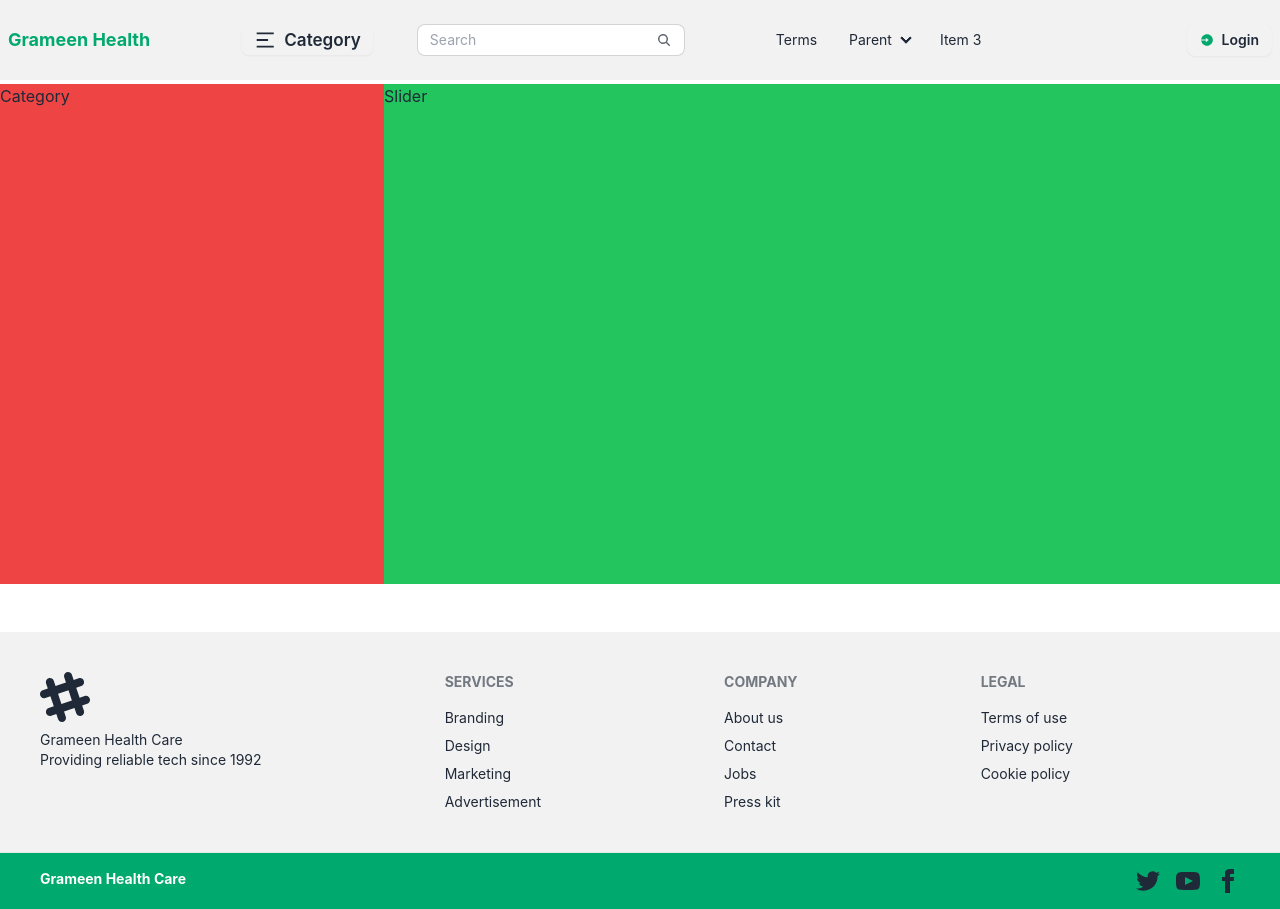
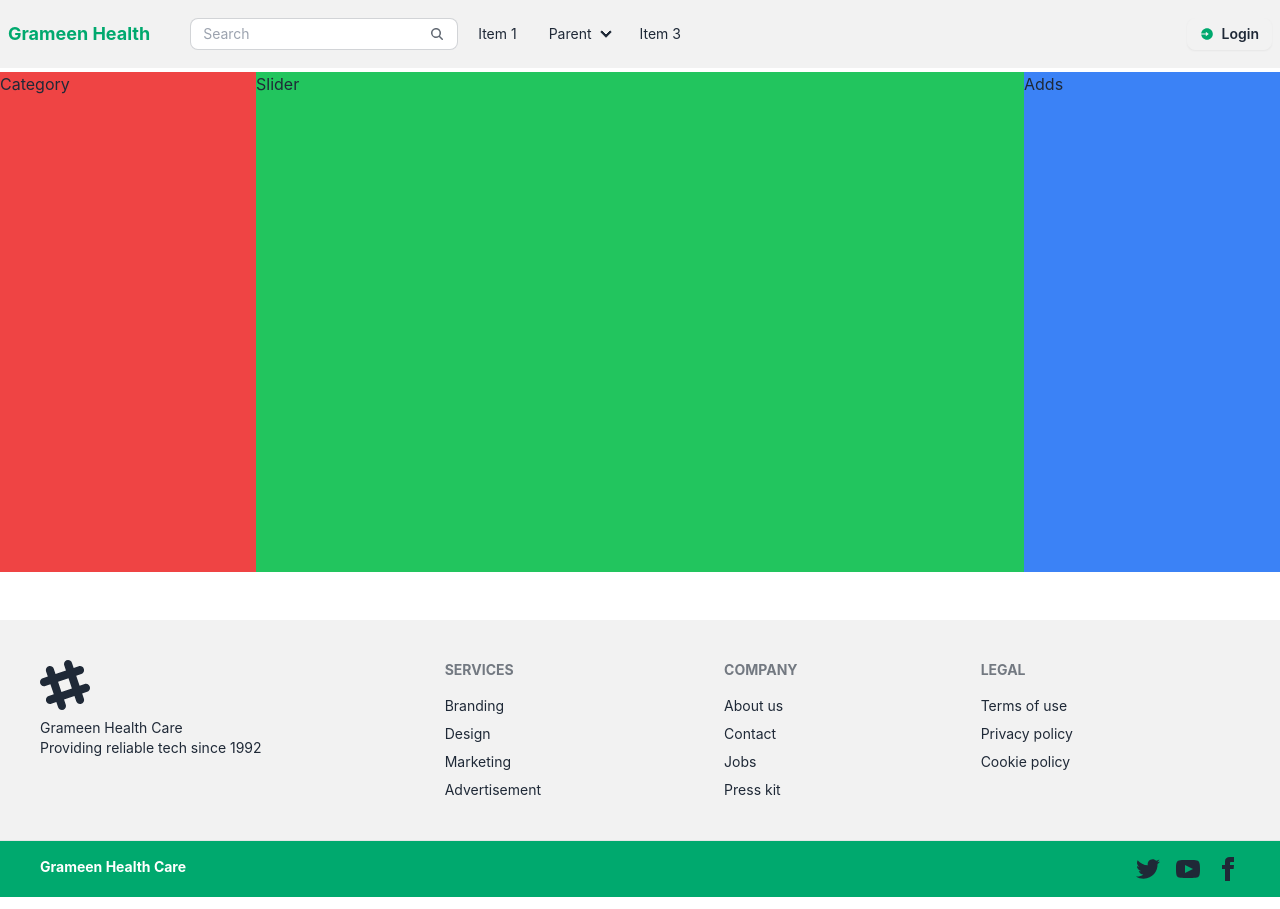
Before and after one commit to nurealammiaji/grameen-health-client, a React (Vite) app: page / in a window 1280 px wide. Built offline with nearby package versions, Linux system fonts and the light colour scheme.

Commit message:
style modified

```diff
--- a/package.json
+++ b/package.json
@@ -21,6 +21,7 @@
     "react-icons": "^5.3.0",
     "react-router-dom": "^6.26.1",
     "sort-by": "^1.2.0",
+    "swiper": "^11.1.11",
     "theme-change": "^2.5.0"
   },
   "devDependencies": {
--- a/src/components/Hero/Hero.jsx
+++ b/src/components/Hero/Hero.jsx
@@ -2,9 +2,10 @@ import React from 'react'
 
 const Hero = () => {
     return (
-        <div className="flex mt-3">
-            <div className="w-[30%] bg-red-500 h-[500px]">Category</div>
-            <div className="w-[70%] bg-green-500">Slider</div>
+        <div className="lg:flex">
+            <div className="w-[100%] hidden lg:block lg:w-[20%] bg-red-500 h-[500px]">Category</div>
+            <div className="w-[100%] lg:w-[60%] bg-green-500 h-[500px]">Slider</div>
+            <div className="w-[100%] lg:w-[20%] bg-blue-500 h-[500px]">Adds</div>
         </div>
     )
 }
--- a/src/components/Navbar/Navbar.jsx
+++ b/src/components/Navbar/Navbar.jsx
@@ -13,10 +13,35 @@ const Navbar = () => {
         logout();
     }
 
+    const pageLinks = <>
+        <li><NavLink to={"/terms"}>Terms</NavLink></li>
+        <li>
+            <a>Parent</a>
+            <ul className="p-2">
+                <li><a>Submenu 1</a></li>
+                <li><a>Submenu 2</a></li>
+            </ul>
+        </li>
+        <li><a>Item 3</a></li>
+    </>
+
+    const categoryLinks = <>
+        <li><NavLink to={"/terms"}>Cat Terms</NavLink></li>
+        <li>
+            <a>Cat Parent</a>
+            <ul className="p-2">
+                <li><a>Submenu 1</a></li>
+                <li><a>Submenu 2</a></li>
+            </ul>
+        </li>
+        <li><a>Cat Item 3</a></li>
+    </>;
+
     return (
         <nav>
             <div className="navbar bg-base-200 fixed z-50">
-                <div className="">
+                {/* Mobile Category */}
+                <div>
                     <details className="dropdown" >
                         <summary tabIndex={0} role="button" className="btn btn-sm lg:hidden" onClick={() => setMenuToggle(!menuToggle)} >
                             {
@@ -26,43 +51,10 @@ const Navbar = () => {
                             }
                         </summary>
                         <ul tabIndex={0} className="menu menu-sm dropdown-content bg-base-200 rounded-box z-[1] mt-3 w-52 p-2 shadow">
-                            <li><NavLink to={"/terms"}>Terms</NavLink></li>
-                            <li>
-                                <a>Parent</a>
-                                <ul className="p-2">
-                                    <li><a>Submenu 1</a></li>
-                                    <li><a>Submenu 2</a></li>
-                                </ul>
-                            </li>
-                            <li><a>Item 3</a></li>
+                            {categoryLinks}
                         </ul>
                     </details>
                     <Link to={"/"} className="min-w-full lg:min-w-max font-bold text-success lg:text-lg">Grameen Health</Link>
-                </div>
-                <div className="ml-20 navbar">
-                    {/* Category Links */}
-                    <div>
-                        <details className="dropdown" >
-                            <summary tabIndex={0} role="button" className="btn btn-sm lg:flex hidden text-lg" onClick={() => setCategoryToggle(!categoryToggle)} >
-                                {
-                                    (categoryToggle) ?
-                                        <RiMenu2Line className="text-2xl" /> :
-                                        <RiCloseLargeLine className="text-2xl" />
-                                }
-                                Category
-                            </summary>
-                            <ul tabIndex={0} className="menu menu-sm dropdown-content bg-base-200 rounded-box z-[1] mt-3 w-52 p-2 shadow">
-                                <li><NavLink to={"/terms"}>Terms</NavLink></li>
-                                <li>
-                                    <a>Parent</a>
-                                    <ul className="p-2">
-                                        <li><a>Submenu 1</a></li>
-                                        <li><a>Submenu 2</a></li>
-                                    </ul>
-                                </li>
-                                <li><a>Item 3</a></li>
-                            </ul>
-                        </details>
                 </div>
                 {/* Search Desktop */}
                 <div className="ml-10 hidden lg:block">
@@ -80,14 +72,13 @@ const Navbar = () => {
                         </svg>
                     </label>
                 </div>
-                </div>
-                <div className="hidden lg:flex navbar-start">
-                    <ul className="px-1 menu menu-horizontal">
-                        <li><NavLink to={"/terms"}>Terms</NavLink></li>
+                <div className="navbar-center hidden lg:flex">
+                    <ul className="menu menu-horizontal px-1">
+                        <li><a>Item 1</a></li>
                         <li>
                             <details>
                                 <summary>Parent</summary>
-                                <ul className="w-32 p-2">
+                                <ul className="p-2">
                                     <li><a>Submenu 1</a></li>
                                     <li><a>Submenu 2</a></li>
                                 </ul>
--- a/src/hooks/useAxiosPrivate.jsx
+++ b/src/hooks/useAxiosPrivate.jsx
@@ -1,8 +1,8 @@
 import axios from "axios";
 
 const axiosPrivate = axios.create({
-    baseURL: 'http://localhost:3200/api/v1'
-    // baseURL: 'https://server.grameen.com.bd/api/v1'
+    // baseURL: 'http://localhost:3200/api/v1'
+    baseURL: 'https://server.grameen.com.bd/api/v1'
 })
 
 const useAxiosPrivate = () => {
--- a/src/hooks/useAxiosPublic.jsx
+++ b/src/hooks/useAxiosPublic.jsx
@@ -2,8 +2,8 @@ import React from 'react';
 import axios from 'axios';
 
 const axiosPublic = axios.create({
-    baseURL: 'http://localhost:3200/api/v1'
-    // baseURL: 'https://server.grameen.com.bd/api/v1'
+    // baseURL: 'http://localhost:3200/api/v1'
+    baseURL: 'https://server.grameen.com.bd/api/v1'
 });
 
 const useAxiosPublic = () => {
```
Also changed, not shown: 1 other file (tests, documents, lock files or other folders). Lines whose indentation alone changed are shown as unchanged.
